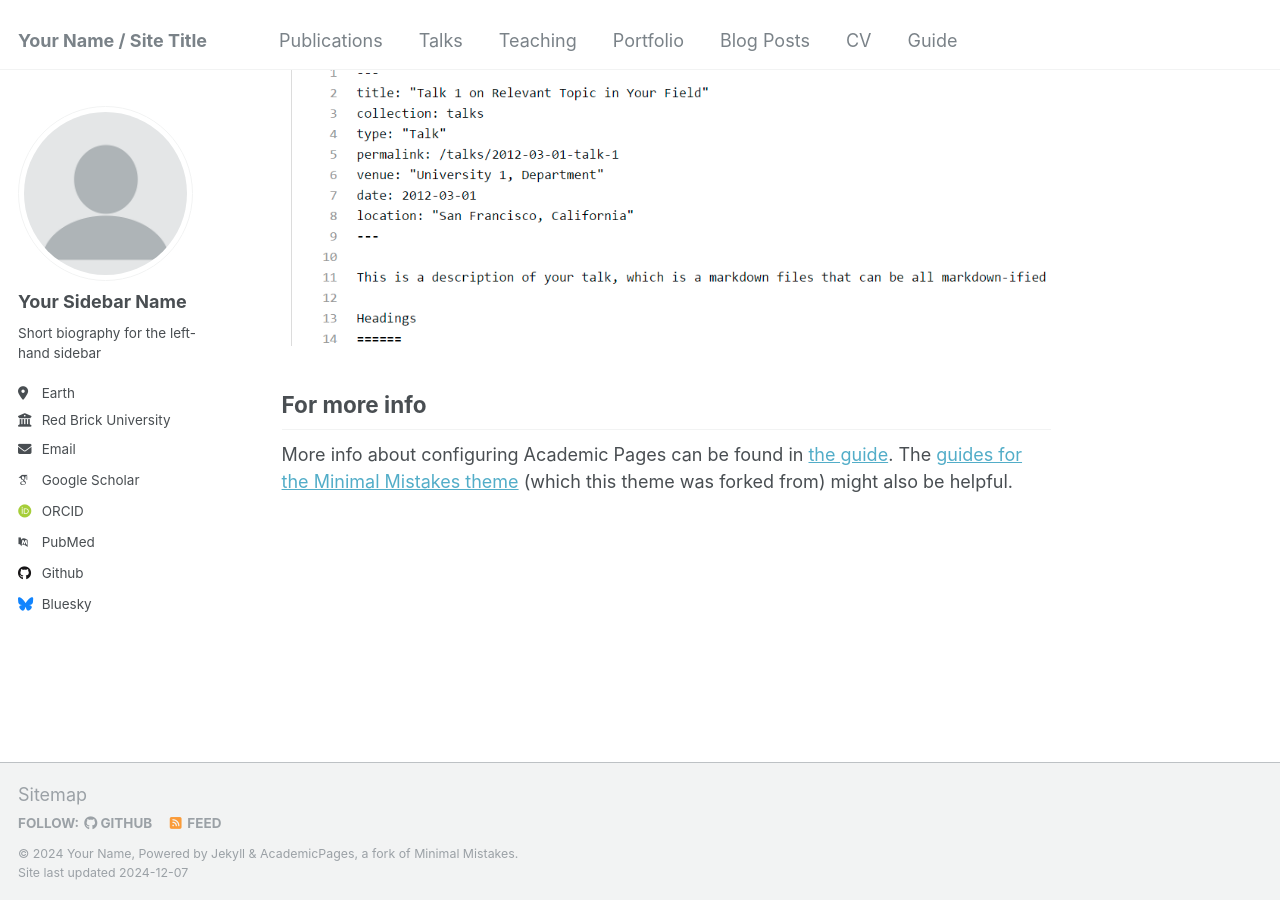
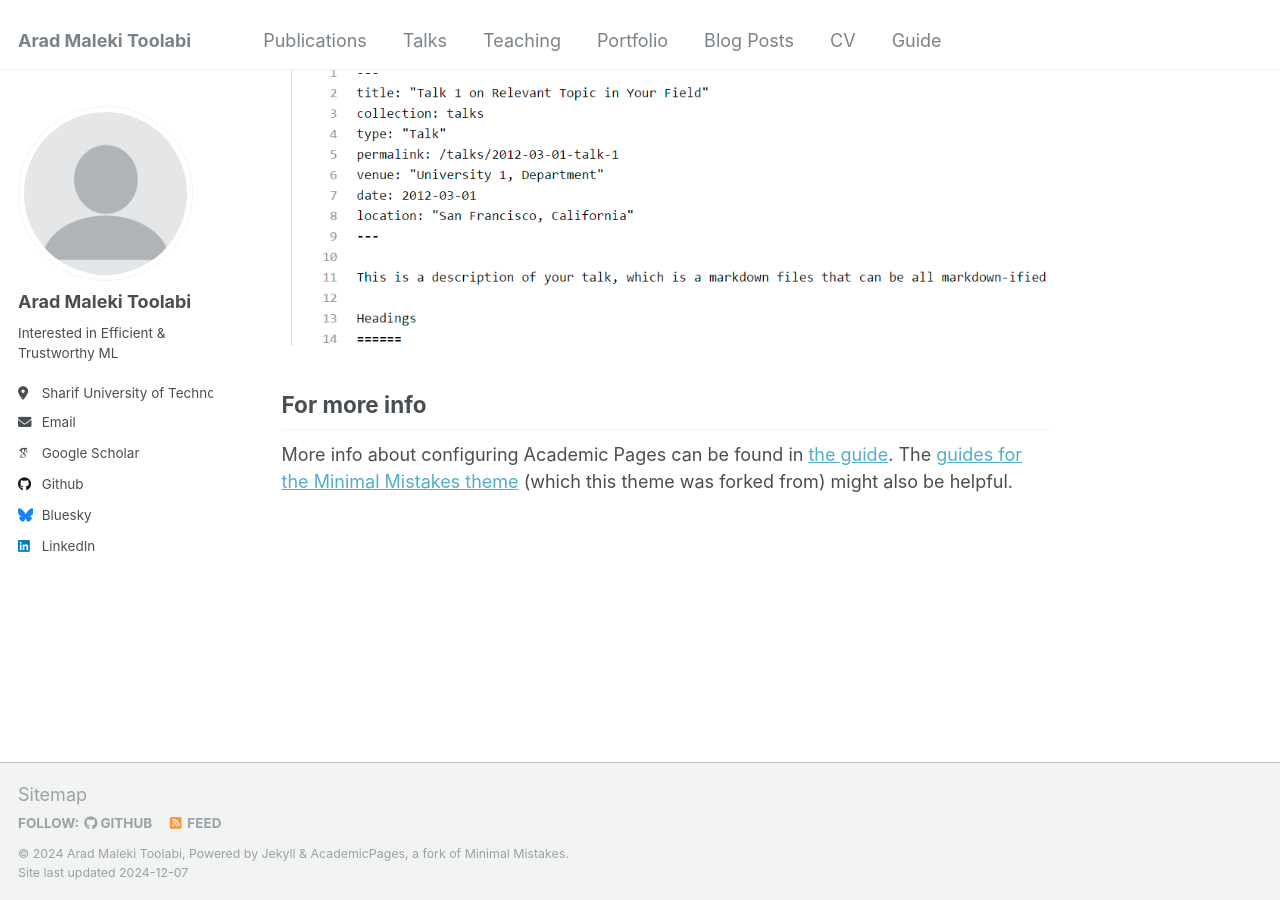
Before and after one commit to aradmaleki02/aradmaleki02.github.io, a Jekyll site: the page built from _pages/about.md, in a window 1280 px wide and 900 px high, scrolled down 2643 px. Built offline with Jekyll 4.4.1, drawn with Linux system fonts in a browser that asks for light colours; some web fonts are replaced.

Commit message:
bio update

```diff
--- a/_config.yml
+++ b/_config.yml
@@ -8,13 +8,13 @@
 
 # Basic Site Settings
 locale                   : "en-US"
-title                    : "Your Name / Site Title"
+title                    : "Arad Maleki Toolabi"
 title_separator          : "-"
-name                     : &name "Your Name"
-description              : &description "personal description"
-url                      : https://academicpages.github.io # the base hostname & protocol for your site e.g. "https://mmistakes.github.io"
+name                     : &name "Arad Maleki Toolabi"
+description              : &description "B.Sc. Student of Computer Engineering at Sharif University of Technology"
+url                      : https://aradmaleki02.github.io # the base hostname & protocol for your site e.g. "https://mmistakes.github.io"
 baseurl                  : "" # the subpath of your site, e.g. "/blog"
-repository               : "academicpages/academicpages.github.io"
+repository               : "aradmaleki02/aradmaleki02.github.io"
 
 # Site Author - The following control what appear as part of the author content on the side bar.
 #               If a field is blank the icon and link will not appear, otherwise it will be shown.
@@ -22,28 +22,28 @@ repository               : "academicpages/academicpages.github.io"
 author:
   # Biographic information
   avatar           : "profile.png"
-  name             : "Your Sidebar Name"
+  name             : "Arad Maleki Toolabi"
   pronouns         : # example: "she/her"
-  bio              : "Short biography for the left-hand sidebar"
-  location         : "Earth"
-  employer         : "Red Brick University"
+  bio              : "Interested in Efficient & Trustworthy ML"
+  location         : "Sharif University of Technology, Tehran, Iran"
+  employer         :
   uri              : # URL
-  email            : "none@example.org"
+  email            : "aradmalekitoolabi@gmail.com"
 
   # Academic websites
   arxiv            : # URL - Update with the correct link to your profile
-  googlescholar    : "https://scholar.google.com/citations?user=PS_CX0AAAAAJ"
+  googlescholar    : "https://scholar.google.com/citations?user=-p5GY6YAAAAJ&hl=en"
   impactstory      : # URL
-  orcid            : "http://orcid.org/yourorcidurl"
+  orcid            : #"http://orcid.org/yourorcidurl"
   semantic         : # URL
-  pubmed           : "https://www.ncbi.nlm.nih.gov/pubmed/?term=john+snow"
+  pubmed           : #"https://www.ncbi.nlm.nih.gov/pubmed/?term=john+snow"
   researchgate     : # URL
 
   # Repositories and software development
   bitbucket        : # Username - Update with your username on the site
   codepen          : # Username
   dribbble         : # Username
-  github           : "academicpages"
+  github           : "aradmaleki02"
   kaggle           : # Username
   stackoverflow    : # User number or user number and name (i.e., use "1" or "1/jeff-atwood")
 
@@ -57,7 +57,7 @@ author:
   keybase          : # Username
   instagram        : # Username
   lastfm           : # Username
-  linkedin         : # Username
+  linkedin         : "aradmaleki"
   mastodon         : # URL
   medium           : # URL
   pinterest        : # Username
```
Also changed, not shown: images/profile.jpg (added), 1 other file.
